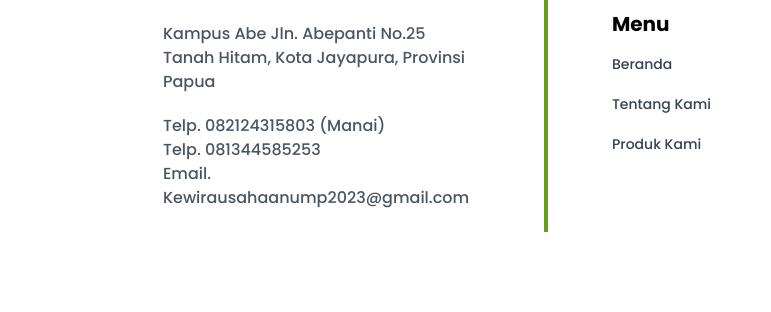
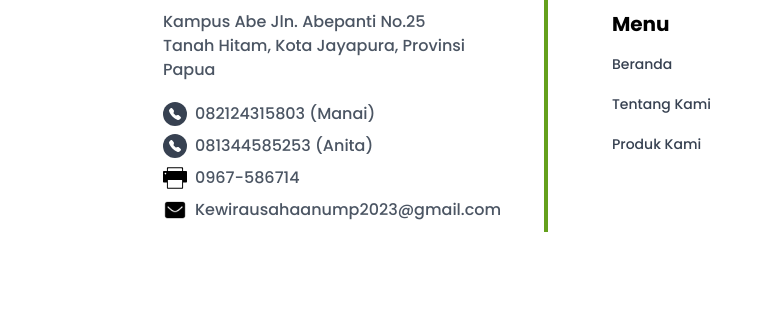
Before and after one commit to obipranata/pupuk-konci, a plain HTML site: page contact.html in a window 1280 px wide. Shown: the part 237-549 px from the top of the page, 0-771 px from the left. Drawn offline with nearby package versions, Linux system fonts and the light colour scheme.

Commit message:
update 2

```diff
--- a/contact.html
+++ b/contact.html
@@ -109,9 +109,10 @@
           <div class="max-w-[317px] text-gray-600 font-medium mt-6">
             <h1 class="font-bold text-xl text-center lg:text-start mb-4">Alamat</h1>
             <p class="mb-5">Kampus Abe Jln. Abepanti No.25 Tanah Hitam, Kota Jayapura, Provinsi Papua</p>
-            <p>Telp. 082124315803 (Manai)</p>
-            <p>Telp. 081344585253</p>
-            <p>Email. Kewirausahaanump2023@gmail.com</p>
+            <p class="flex gap-2 mb-2"><img src="./assets/icons/phone.svg" alt=""> 082124315803 (Manai)</p>
+            <p class="flex gap-2 mb-2"><img src="./assets/icons/phone.svg" alt=""> 081344585253 (Anita)</p>
+            <p class="flex gap-2 mb-2"><img src="./assets/icons/fax.svg" class="w-6"> 0967-586714</p>
+            <p class="flex gap-2"> <img src="./assets/icons/email.png" class="w-6"> Kewirausahaanump2023@gmail.com</p>
           </div>
         </div>
         <div class="border-l-4 border-primary h-[300px] hidden lg:block"></div>
```
Also changed, not shown: about.html (+5 -1 lines), product.html (+4 -0 lines), assets/icons/email.png (added), assets/icons/fax.svg (added).
